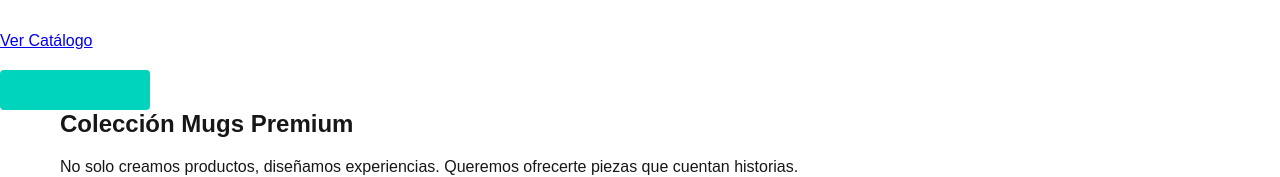
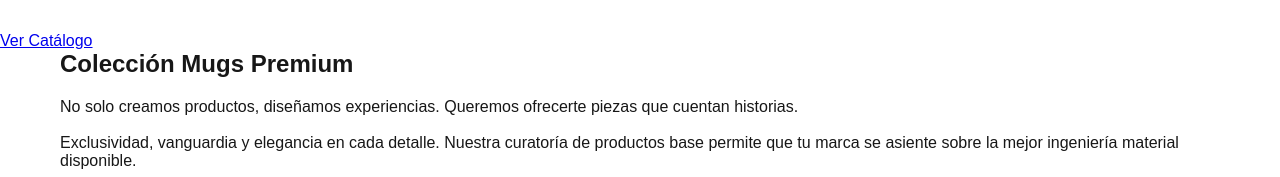
Before and after one commit to ecomovingspa-dev/EcomovingWeb, a Next.js app: page / in a window 1280 px wide. Shown: the part 542-719 px from the top of the page. Built offline with nearby package versions, Linux system fonts and the light colour scheme.

Commit message:
Eliminado rectángulo verde de prueba

```diff
--- a/src/app/page.tsx
+++ b/src/app/page.tsx
@@ -135,8 +135,6 @@ export default function Home() {
           <Link href="/catalogo" className="btn-turquoise" aria-label="Ver catálogo de productos premium">
             Ver Catálogo
           </Link>
-          {/* Rectángulo verde de prueba solicitado por el usuario */}
-          <div style={{ width: '150px', height: '40px', backgroundColor: '#00d4bd', marginTop: '20px', borderRadius: '4px' }}></div>
         </div>
       </section>
 
```
